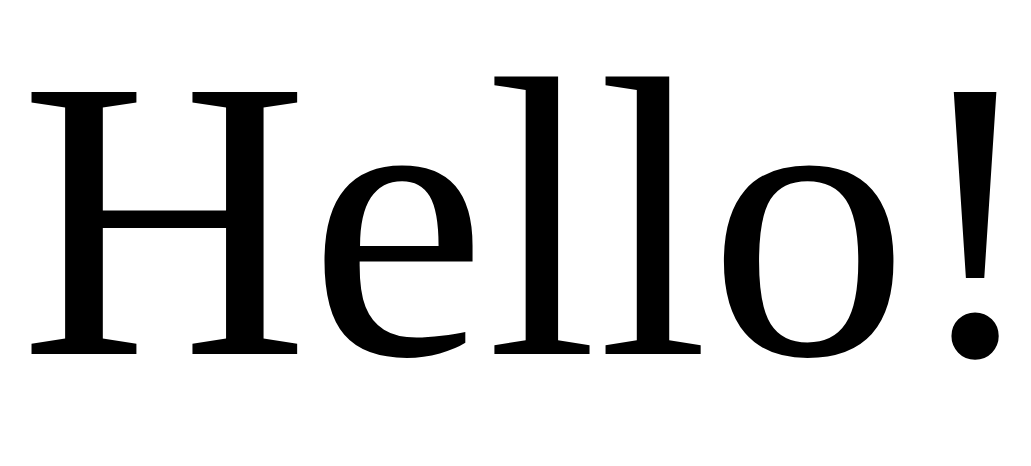
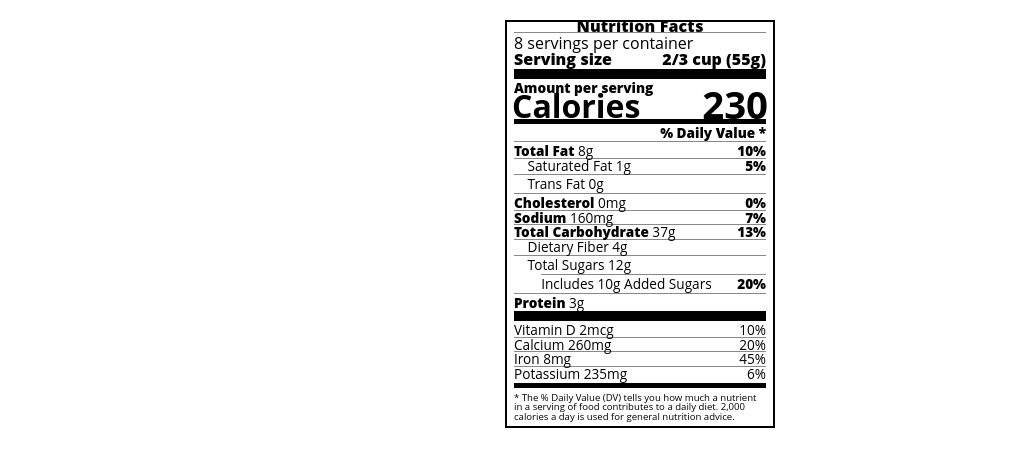
Before and after one commit to OMOTAYO05/08-fcc-Nutrition-label, a website: page index.html in a window 1280 px wide. Shown: the whole page, without its empty margins (0-1031 px from the left). Drawn offline with Linux system fonts and the light colour scheme; files that its build step writes are made by us from their sources; files whose address does not match are found by name.

Commit message:
Html tags added to index.html
img and project name added to readme file

```diff
--- a/axe-check.js
+++ b/axe-check.js
@@ -46,10 +46,9 @@ async function runAccessibilityCheck() {
       report += nodes;
       report += '</details>\n\n';
     }
-
-    fs.writeFileSync('accessibility_report.md', report, 'utf8');
-    console.log('Accessibility report generated.');
   }
+  fs.writeFileSync('accessibility_report.md', report, 'utf8');
+  console.log('Accessibility report generated.');
 }
 
 runAccessibilityCheck();
--- a/css/index.css
+++ b/css/index.css
@@ -3,9 +3,103 @@ This imports the `reset.css` file */
 @import url('./reset.css');
 
 /* For testing purposes, delete this code */
+* {
+  box-sizing: border-box;
+}
+
+html {
+  font-size: 16px;
+}
+
 body {
-  font-size: max(20vw, 400px);
-  width: min(20vw, 400px);
-  margin: 20px;
-  padding: 0;
+  font-family: 'Open Sans', sans-serif;
 }
+
+.label {
+  border: 2px solid black;
+  width: 270px;
+  margin: 20px auto;
+  padding: 0 7px;
+}
+
+header h1 {
+  text-align: center;
+  margin: -4px 0;
+  letter-spacing: 0.15px
+}
+
+p {
+  margin: 0;
+  display: flex;
+  justify-content: space-between;
+}
+
+.divider {
+  border-bottom: 1px solid #888989;
+  margin: 2px 0;
+}
+
+.bold {
+  font-weight: 800;
+}
+
+.large {
+  height: 10px;
+}
+
+.large, .medium {
+  background-color: black;
+  border: 0;
+}
+
+.medium {
+  height: 5px;
+}
+
+.small-text {
+  font-size: 0.85rem;
+}
+
+
+.calories-info {
+  display: flex;
+  justify-content: space-between;
+  align-items: flex-end;
+}
+
+.calories-info h2 {
+  margin: 0;
+}
+
+.left-container p {
+  margin: -5px -2px;
+  font-size: 2em;
+  font-weight: 700;
+}
+
+.calories-info span {
+  margin: -7px -2px;
+  font-size: 2.4em;
+  font-weight: 700;
+}
+
+.right {
+  justify-content: flex-end;
+}
+
+.indent {
+  margin-left: 1em;
+}
+
+.double-indent {
+  margin-left: 2em;
+}
+
+.daily-value p:not(.no-divider) {
+  border-bottom: 1px solid #888989;
+}
+
+.note {
+  font-size: 0.6rem;
+  margin: 5px 0;
+}
--- a/index.html
+++ b/index.html
@@ -3,10 +3,53 @@
   <head>
     <meta charset="UTF-8" />
     <meta name="viewport" content="width=device-width, initial-scale=1.0" />
-    <title>Document</title>
-    <link href="index.css" rel="stylesheet" />
+    <title>Nutrition label</title>
+    <link href="css/index.css" rel="stylesheet" />
   </head>
   <body>
-    <h1>Hello!</h1>
+    <div class="label">
+      <header>
+        <h1 class="bold">Nutrition Facts</h1>
+        <div class="divider"></div>
+        <p>8 servings per container</p>
+        <p class="bold">Serving size <span>2/3 cup (55g)</span></p>
+      </header>
+      <div class="divider large"></div>
+      <div class="calories-info">
+        <div class="left-container">
+          <h2 class="bold small-text">Amount per serving</h2>
+          <p>Calories</p>
+        </div>
+        <span>230</span>
+      </div>
+      <div class="divider medium"></div>
+      <div class="daily-value small-text">
+        <p class="bold right no-divider">% Daily Value *</p>
+        <div class="divider"></div>
+        <p><span><span class="bold">Total Fat</span> 8g</span> <span class="bold">10%</span></p>
+        <p class="indent no-divider">Saturated Fat 1g <span class="bold">5%</span></p>
+        <div class="divider"></div>
+        <p class="indent no-divider"><span><i>Trans</i> Fat 0g</span></p>
+        <div class="divider"></div>
+        <p><span><span class="bold">Cholesterol</span> 0mg</span> <span class="bold">0%</span></p>
+        <p><span><span class="bold">Sodium</span> 160mg</span> <span class="bold">7%</span></p>
+        <p><span><span class="bold">Total Carbohydrate</span> 37g</span> <span class="bold">13%</span></p>
+        <p class="indent no-divider">Dietary Fiber 4g</p>
+        <div class="divider"></div>
+        <p class="indent no-divider">Total Sugars 12g</p>
+        <div class="divider double-indent"></div>
+        <p class="double-indent no-divider">Includes 10g Added Sugars <span class="bold">20%</span></p>
+        <div class="divider"></div>
+        <p class="no-divider"><span><span class="bold">Protein</span> 3g</span></p>
+        <div class="divider large"></div>
+        <p>Vitamin D 2mcg <span>10%</span></p>
+        <p>Calcium 260mg <span>20%</span></p>
+        <p>Iron 8mg <span>45%</span></p>
+        <p class="no-divider">Potassium 235mg <span>6%</span></p>
+      </div>
+      <div class="divider medium"></div>
+      <p class="note">* The % Daily Value (DV) tells you how much a nutrient in a serving of food contributes to a daily
+        diet. 2,000 calories a day is used for general nutrition advice.</p>
+    </div>
   </body>
-</html>
+  </html>
```
Also changed, not shown: README.md, app_screenshot.png (deleted), image.png (added).
